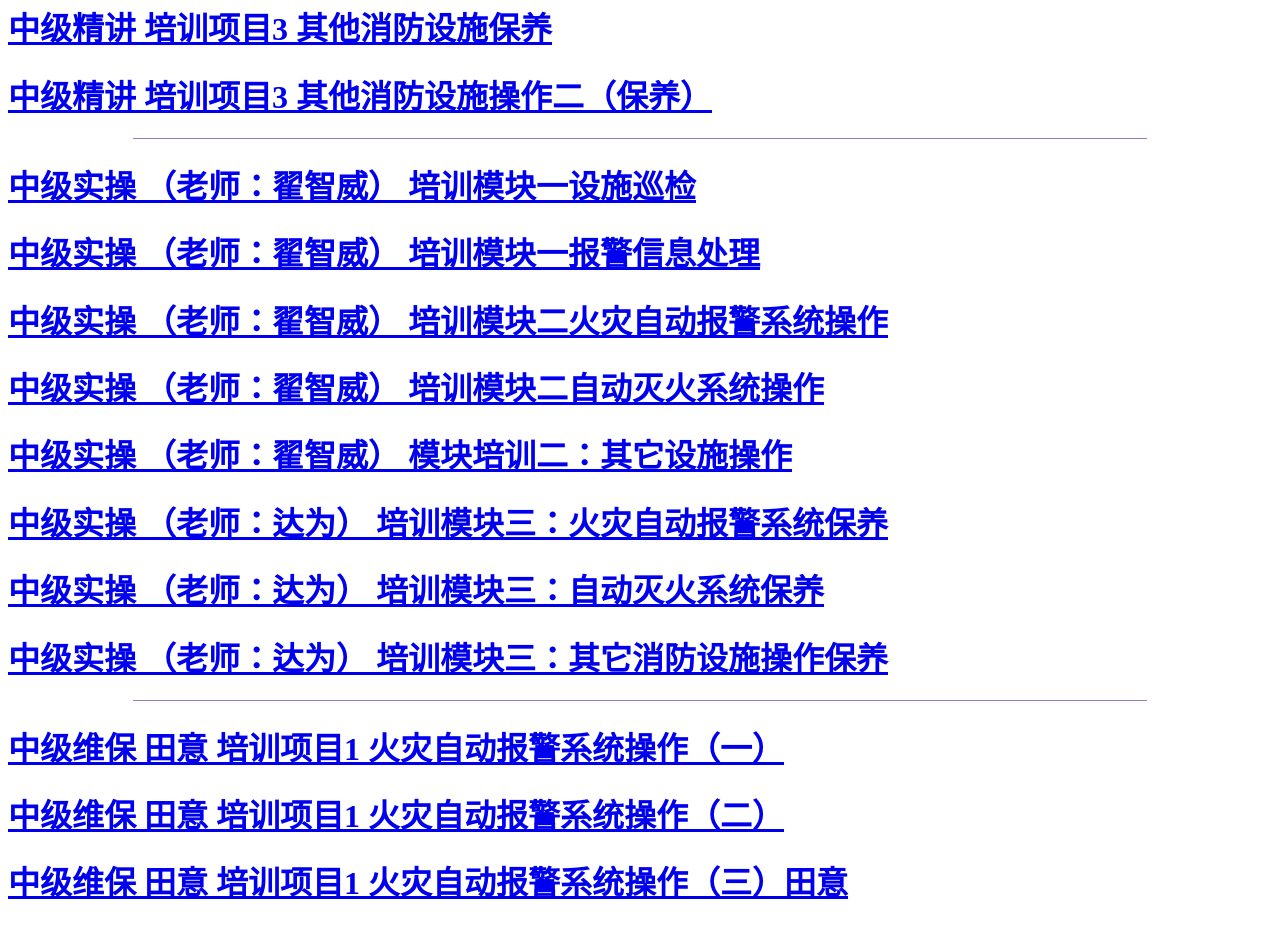
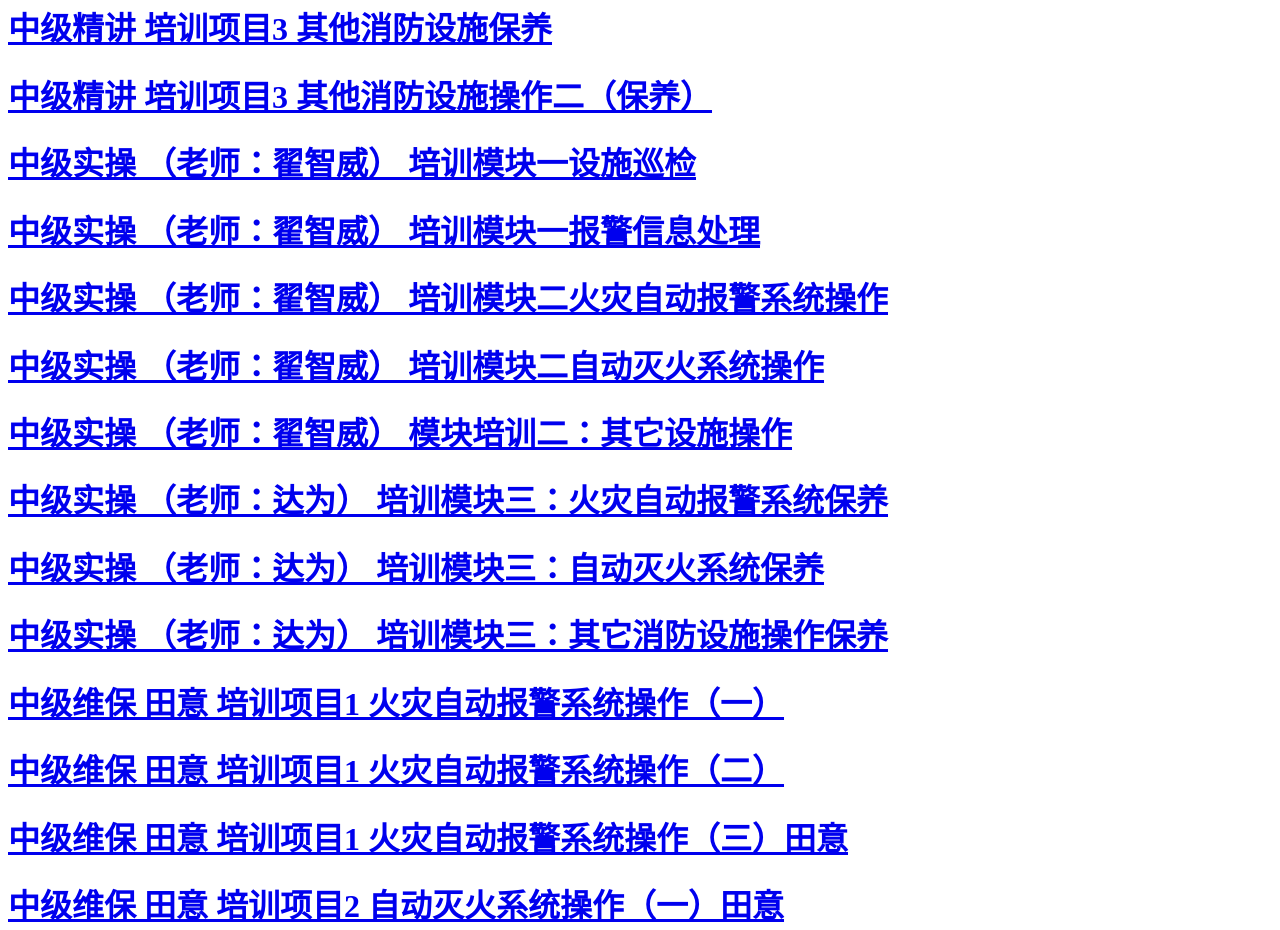
Before and after one commit to ouyangxiaoxiao/xfkc_2, a plain HTML site: page index.html in a window 1280 px wide. Shown: the part 1240-2170 px from the top of the page. Drawn offline with Linux system fonts and the light colour scheme.

Commit message:
Update index.html

```diff
--- a/index.html
+++ b/index.html
@@ -17,7 +17,6 @@
 <h1><a  href="	http://vod.xiaohi.top/c7b27727vodgzp1255404649/130f2ea75285890805461931107/85dGEsS5frQA.mp4	  "  >	中级精讲	培训项目2 自动灭火系统保养		</a></h1>
 <h1><a  href="	http://vod.xiaohi.top/c7b27727vodgzp1255404649/1358aed45285890805461973294/QpXq3NoVEAIA.mp4	  "  >	中级精讲	培训项目3 其他消防设施保养		</a></h1>
 <h1><a  href="	http://vod.xiaohi.top/c7b27727vodgzp1255404649/13693f0f5285890805461980921/E9rM2z1JXYYA.mp4	  "  >	中级精讲	培训项目3 其他消防设施操作二（保养）		</a></h1>
-<HR style="border:1 dashed #987cb9" width="80%" color=#987cb9 SIZE=1>
 <h1><a  href="	http://vod.xiaohi.top/c7b27727vodgzp1255404649/137e08715285890805461995602/aMbT3cMOwFsA.mp4	  "  >	中级实操	（老师：翟智威）	培训模块一设施巡检	</a></h1>
 <h1><a  href="	http://vod.xiaohi.top/c7b27727vodgzp1255404649/4b2065d15285890805462047289/Ja5T7aVvxBwA.mp4	  "  >	中级实操	（老师：翟智威）	培训模块一报警信息处理	</a></h1>
 <h1><a  href="	http://vod.xiaohi.top/c7b27727vodgzp1255404649/4b2076ef5285890805462047692/Xhki3xiBtNYA.mp4	  "  >	中级实操	（老师：翟智威）	培训模块二火灾自动报警系统操作	</a></h1>
@@ -26,7 +25,6 @@
 <h1><a  href="	http://vod.xiaohi.top/c7b27727vodgzp1255404649/137f2e7d5285890805461997945/cpmO6xdymF0A.mp4	  "  >	中级实操	（老师：达为）	培训模块三：火灾自动报警系统保养	</a></h1>
 <h1><a  href="	http://vod.xiaohi.top/c7b27727vodgzp1255404649/137fa9d95285890805461998544/F09YB3G2dcgA.mp4	  "  >	中级实操	（老师：达为）	培训模块三：自动灭火系统保养	</a></h1>
 <h1><a  href="	http://vod.xiaohi.top/c7b27727vodgzp1255404649/4b448da55285890805462067032/VDw0050fnx4A.mp4	  "  >	中级实操	（老师：达为）	培训模块三：其它消防设施操作保养 	</a></h1>
-<HR style="border:1 dashed #987cb9" width="80%" color=#987cb9 SIZE=1>
 <h1><a  href="	http://vod.xiaohi.top/c7b27727vodgzp1255404649/4b449f105285890805462067466/p2zUNakiTbgA.mp4	  "  >	中级维保	田意	培训项目1 火灾自动报警系统操作（一）	</a></h1>
 <h1><a  href="	http://vod.xiaohi.top/c7b27727vodgzp1255404649/4b4538945285890805462068793/Y0rAgM1siOAA.mp4	  "  >	中级维保	田意	培训项目1 火灾自动报警系统操作（二）	</a></h1>
 <h1><a  href="	http://vod.xiaohi.top/c7b27727vodgzp1255404649/4ad4ca465285890805462001666/hXVNIh7NQyQA.mp4	  "  >	中级维保	田意	培训项目1 火灾自动报警系统操作（三）田意	</a></h1>
```
